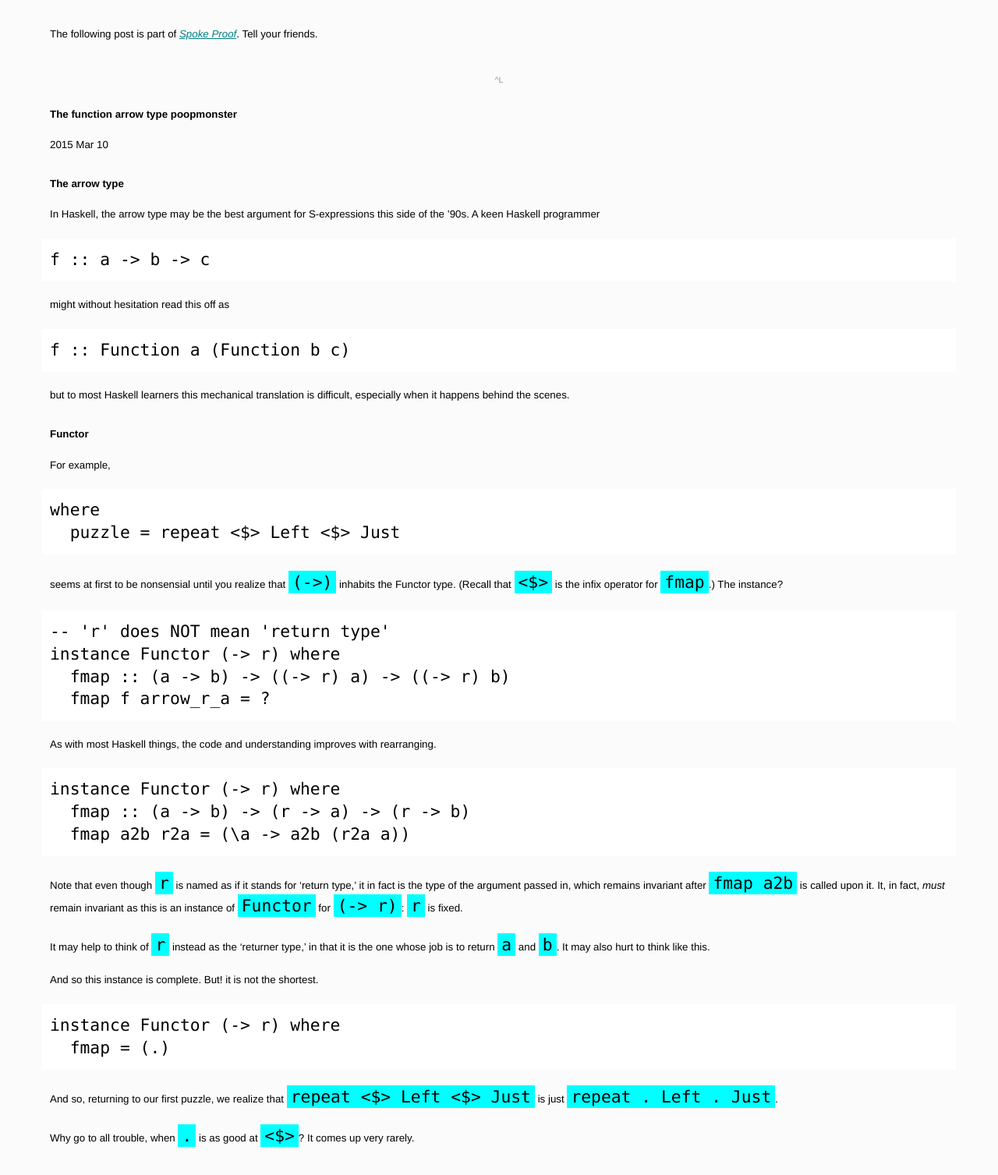
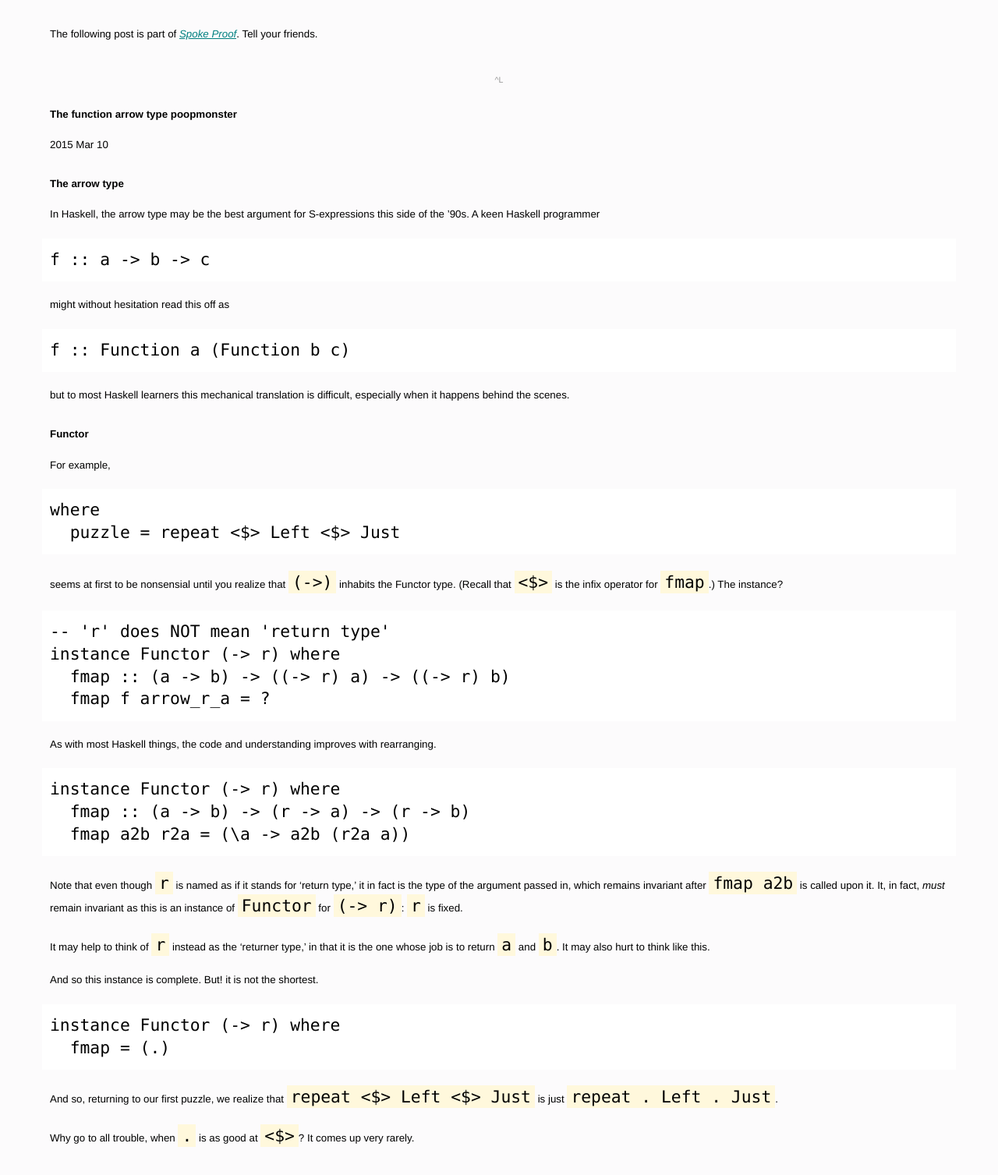
Before and after one commit to hlian/hao.codes, a Jekyll site: the page built from _posts/2015-03-10-arrow-type.md, in a window 1280 px wide. Shown: the whole page at 78% size. Built offline with Jekyll 4.4.1, drawn with Linux system fonts in a browser that asks for light colours; Markdown is read by kramdown in place of the engine named in the settings.

Commit message:
Update _typography.scss

```diff
--- a/_sass/_typography.scss
+++ b/_sass/_typography.scss
@@ -61,7 +61,7 @@ a[rev="footnote"] {
 }
 
 code {
-  background: cyan;
+  background: cornsilk;
 }
 
 pre code {
```
